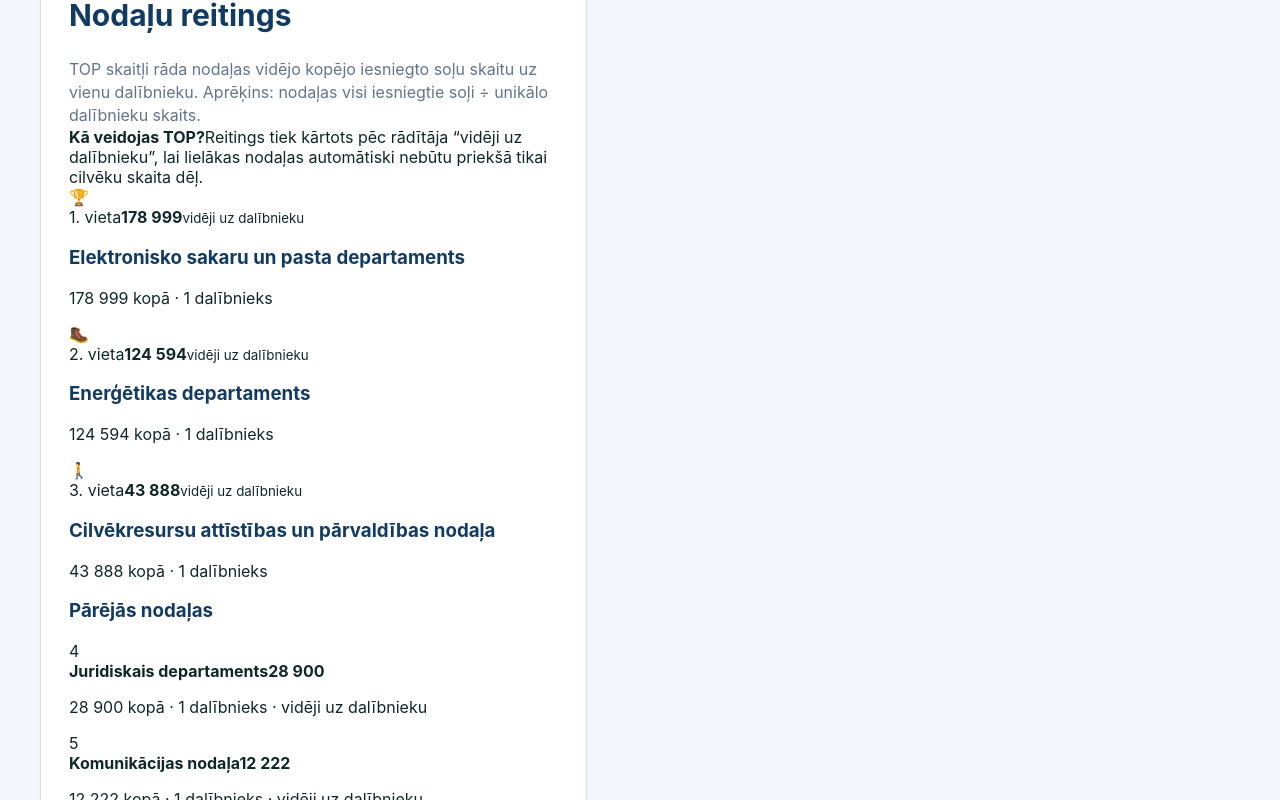
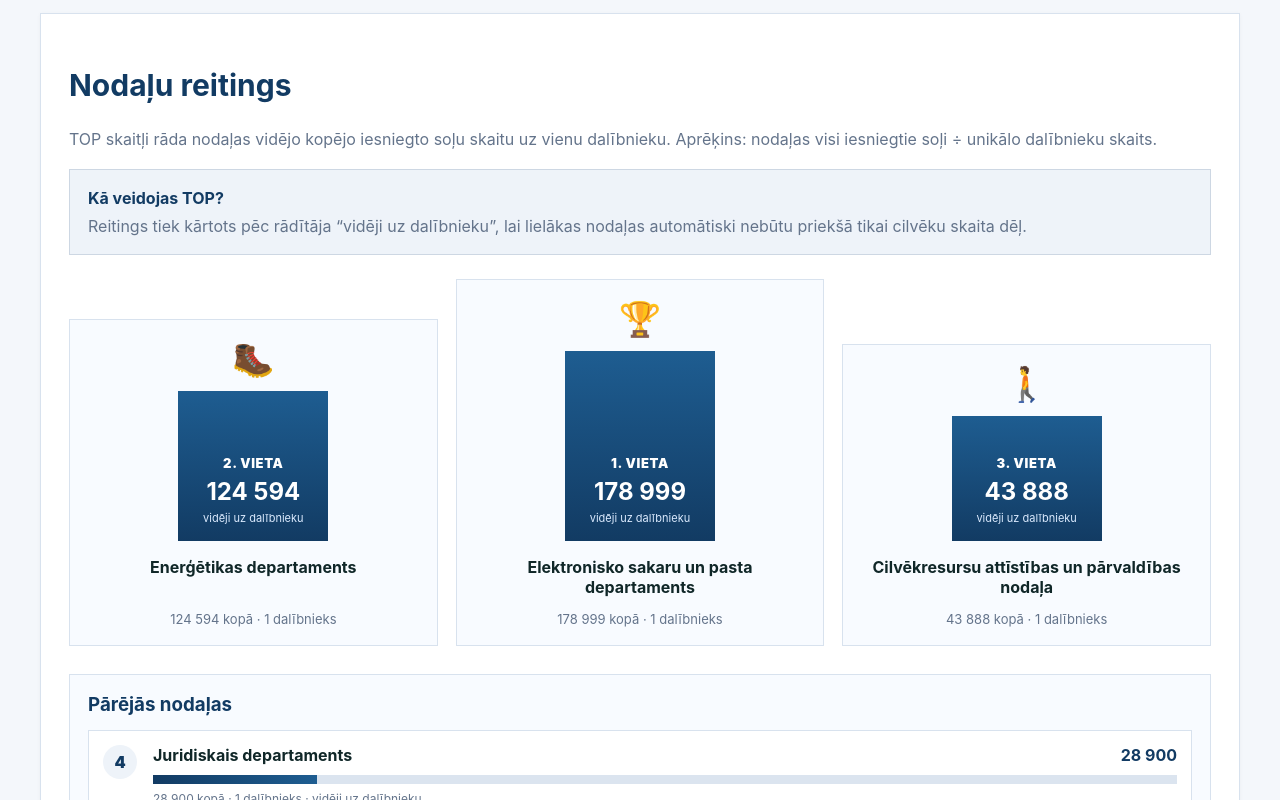
Before and after one commit to petersoneannaluize-creator/sprk-solu-izaicinajums, a React (Vite) app: page / in a window 1280 px wide. Shown: the part 2700-3500 px from the top of the page. Built offline with nearby package versions, Linux system fonts and the light colour scheme.

Commit message:
Update style.css

```diff
--- a/src/style.css
+++ b/src/style.css
@@ -347,3 +347,513 @@ h1 {
     grid-template-columns: 1fr;
   }
 }
+/* --- Cilvēku reitingi blakus --- */
+
+.peopleGrid {
+  grid-template-columns: 1.15fr 0.85fr;
+}
+
+.fullRanking {
+  max-height: 520px;
+  overflow: auto;
+}
+
+/* --- Nodaļu pjedestāls --- */
+
+.departmentGrid {
+  grid-template-columns: 1fr;
+}
+
+.departmentCard {
+  width: 100%;
+}
+
+.departmentExplanation {
+  margin-top: 18px;
+  margin-bottom: 24px;
+  background: var(--light);
+  border: 1px solid rgba(18,59,99,.15);
+  padding: 16px 18px;
+  color: var(--muted);
+  line-height: 1.5;
+}
+
+.departmentExplanation b {
+  display: block;
+  color: var(--blue);
+  margin-bottom: 4px;
+}
+
+.departmentPodium {
+  display: grid;
+  grid-template-columns: repeat(3, 1fr);
+  gap: 18px;
+  align-items: end;
+  margin-top: 18px;
+}
+
+.podiumCard {
+  border: 1px solid var(--border);
+  background: #f8fbff;
+  padding: 18px;
+  text-align: center;
+  display: flex;
+  flex-direction: column;
+  justify-content: flex-end;
+}
+
+.podiumCard.first {
+  order: 2;
+}
+
+.podiumCard.second {
+  order: 1;
+}
+
+.podiumCard.third {
+  order: 3;
+}
+
+.podiumIcon {
+  font-size: 34px;
+  margin-bottom: 12px;
+}
+
+.podiumBar {
+  margin: 0 auto;
+  width: 150px;
+  background: linear-gradient(180deg, #1e5d91, var(--blue));
+  color: white;
+  padding: 16px 12px;
+  display: flex;
+  flex-direction: column;
+  justify-content: flex-end;
+}
+
+.podiumCard.first .podiumBar {
+  min-height: 190px;
+}
+
+.podiumCard.second .podiumBar {
+  min-height: 150px;
+}
+
+.podiumCard.third .podiumBar {
+  min-height: 125px;
+}
+
+.podiumBar span {
+  font-size: 13px;
+  font-weight: 900;
+  text-transform: uppercase;
+  letter-spacing: .05em;
+}
+
+.podiumBar b {
+  font-size: 24px;
+  line-height: 1.1;
+  margin-top: 8px;
+}
+
+.podiumBar small {
+  font-size: 11px;
+  line-height: 1.2;
+  margin-top: 6px;
+  color: #dbeafe;
+}
+
+.podiumCard h3 {
+  min-height: 46px;
+  margin: 16px 0 8px;
+  font-size: 16px;
+  line-height: 1.25;
+  color: var(--text);
+}
+
+.podiumCard p {
+  margin: 0;
+  color: var(--muted);
+  font-size: 13px;
+}
+
+.otherDepartments {
+  margin-top: 28px;
+  background: #f8fbff;
+  border: 1px solid var(--border);
+  padding: 18px;
+}
+
+.otherDepartments h3 {
+  margin: 0 0 14px;
+  color: var(--blue);
+}
+
+.otherDeptRow {
+  display: grid;
+  grid-template-columns: 38px 1fr;
+  gap: 12px;
+  align-items: start;
+  background: white;
+  border: 1px solid var(--border);
+  padding: 14px;
+  margin-bottom: 10px;
+}
+
+.otherDeptRank {
+  width: 34px;
+  height: 34px;
+  border-radius: 50%;
+  background: var(--light);
+  color: var(--blue);
+  font-weight: 900;
+  display: flex;
+  align-items: center;
+  justify-content: center;
+}
+
+.otherDeptTop {
+  display: flex;
+  justify-content: space-between;
+  gap: 14px;
+}
+
+.otherDeptTop b {
+  color: var(--text);
+}
+
+.otherDeptTop strong {
+  color: var(--blue);
+  white-space: nowrap;
+}
+
+.otherDeptBar {
+  height: 9px;
+  background: #dbe4ef;
+  margin-top: 10px;
+  overflow: hidden;
+}
+
+.otherDeptBar div {
+  height: 100%;
+  background: linear-gradient(90deg, var(--blue), #1e5d91);
+}
+
+.otherDeptMain p {
+  margin: 7px 0 0;
+  color: var(--muted);
+  font-size: 12px;
+}
+
+/* --- Embed skati Regnet vajadzībām --- */
+
+.embedPage {
+  margin: 0;
+  padding: 16px;
+  background: #f4f7fb;
+  color: var(--text);
+  font-family: Inter, Arial, sans-serif;
+}
+
+.embedCard {
+  background: white;
+  border: 1px solid var(--border);
+  padding: 24px;
+  box-shadow: 0 1px 4px rgba(16,39,40,.04);
+}
+
+.embedHeader {
+  display: flex;
+  justify-content: space-between;
+  gap: 20px;
+  align-items: flex-start;
+}
+
+.embedEyebrow {
+  margin: 0 0 6px;
+  font-size: 12px;
+  font-weight: 900;
+  letter-spacing: .18em;
+  text-transform: uppercase;
+  color: var(--blue);
+}
+
+.embedHeader h1 {
+  margin: 0;
+  font-size: 34px;
+  line-height: 1.05;
+  color: var(--blue);
+  letter-spacing: -0.03em;
+}
+
+.embedHeader p {
+  margin: 8px 0 0;
+  color: var(--muted);
+}
+
+.embedBadge {
+  background: var(--blue);
+  color: white;
+  font-size: 28px;
+  font-weight: 900;
+  padding: 14px 18px;
+  min-width: 88px;
+  text-align: center;
+}
+
+.embedProgressLine {
+  height: 26px;
+  background: #dbe4ef;
+  margin: 22px 0 10px;
+  overflow: hidden;
+}
+
+.embedProgressLine div {
+  height: 100%;
+  background: linear-gradient(90deg, var(--blue), #1e5d91);
+}
+
+.embedMeta {
+  display: flex;
+  justify-content: space-between;
+  color: var(--muted);
+  font-size: 13px;
+}
+
+.embedMeta strong {
+  color: var(--blue);
+}
+
+.embedNext {
+  margin-top: 18px;
+  background: var(--light);
+  border: 1px solid rgba(18,59,99,.15);
+  padding: 14px 16px;
+  display: grid;
+  gap: 4px;
+}
+
+.embedNext span {
+  color: var(--muted);
+  font-size: 13px;
+}
+
+.embedNext b,
+.embedNext strong {
+  color: var(--blue);
+}
+
+.embedTitle {
+  margin: 0;
+  color: var(--blue);
+  font-size: 30px;
+  letter-spacing: -0.03em;
+}
+
+.embedDescription {
+  margin: 8px 0 20px;
+  color: var(--muted);
+  line-height: 1.45;
+}
+
+.embedPodium {
+  display: grid;
+  grid-template-columns: repeat(3, 1fr);
+  gap: 16px;
+  align-items: end;
+}
+
+.embedPodiumCard {
+  border: 1px solid var(--border);
+  background: #f8fbff;
+  padding: 16px;
+  text-align: center;
+  display: flex;
+  flex-direction: column;
+  justify-content: flex-end;
+}
+
+.embedPodiumCard.first {
+  order: 2;
+}
+
+.embedPodiumCard.second {
+  order: 1;
+}
+
+.embedPodiumCard.third {
+  order: 3;
+}
+
+.embedPodiumIcon {
+  font-size: 30px;
+  margin-bottom: 10px;
+}
+
+.embedPodiumBar {
+  margin: 0 auto;
+  width: 140px;
+  background: linear-gradient(180deg, #1e5d91, var(--blue));
+  color: white;
+  padding: 14px 10px;
+  display: flex;
+  flex-direction: column;
+  justify-content: flex-end;
+}
+
+.embedPodiumCard.first .embedPodiumBar {
+  min-height: 160px;
+}
+
+.embedPodiumCard.second .embedPodiumBar {
+  min-height: 125px;
+}
+
+.embedPodiumCard.third .embedPodiumBar {
+  min-height: 105px;
+}
+
+.embedPodiumBar span {
+  font-size: 12px;
+  font-weight: 900;
+  text-transform: uppercase;
+}
+
+.embedPodiumBar b {
+  font-size: 22px;
+  line-height: 1.1;
+  margin-top: 6px;
+}
+
+.embedPodiumBar small {
+  font-size: 10px;
+  line-height: 1.2;
+  margin-top: 5px;
+  color: #dbeafe;
+}
+
+.embedPodiumCard h2 {
+  min-height: 42px;
+  margin: 14px 0 6px;
+  font-size: 15px;
+  line-height: 1.25;
+  color: var(--text);
+}
+
+.embedPodiumCard p {
+  margin: 0;
+  color: var(--muted);
+  font-size: 12px;
+}
+
+.embedOtherDepartments {
+  margin-top: 20px;
+  background: #f8fbff;
+  border: 1px solid var(--border);
+  padding: 14px;
+}
+
+.embedOtherDeptRow {
+  display: grid;
+  grid-template-columns: 34px 1fr;
+  gap: 10px;
+  background: white;
+  border: 1px solid var(--border);
+  padding: 12px;
+  margin-bottom: 8px;
+}
+
+.embedOtherDeptRow > span {
+  width: 30px;
+  height: 30px;
+  border-radius: 50%;
+  background: var(--light);
+  color: var(--blue);
+  font-weight: 900;
+  display: flex;
+  align-items: center;
+  justify-content: center;
+}
+
+.embedOtherDeptTop {
+  display: flex;
+  justify-content: space-between;
+  gap: 12px;
+}
+
+.embedOtherDeptTop b {
+  color: var(--text);
+  font-size: 14px;
+}
+
+.embedOtherDeptTop strong {
+  color: var(--blue);
+  white-space: nowrap;
+}
+
+.embedOtherDeptBar {
+  height: 8px;
+  background: #dbe4ef;
+  margin-top: 8px;
+  overflow: hidden;
+}
+
+.embedOtherDeptBar div {
+  height: 100%;
+  background: linear-gradient(90deg, var(--blue), #1e5d91);
+}
+
+.embedOtherDeptRow p {
+  margin: 6px 0 0;
+  color: var(--muted);
+  font-size: 12px;
+}
+
+@media (max-width: 980px) {
+  .peopleGrid {
+    grid-template-columns: 1fr;
+  }
+
+  .departmentPodium {
+    grid-template-columns: 1fr;
+  }
+
+  .podiumCard.first,
+  .podiumCard.second,
+  .podiumCard.third {
+    order: initial;
+  }
+
+  .podiumBar {
+    width: 100%;
+    min-height: auto !important;
+    padding: 18px;
+  }
+}
+
+@media (max-width: 760px) {
+  .embedPodium {
+    grid-template-columns: 1fr;
+  }
+
+  .embedPodiumCard.first,
+  .embedPodiumCard.second,
+  .embedPodiumCard.third {
+    order: initial;
+  }
+
+  .embedPodiumBar {
+    width: 100%;
+    min-height: auto !important;
+  }
+
+  .embedHeader {
+    flex-direction: column;
+  }
+}
+
+@media (max-width: 640px) {
+  .otherDeptTop {
+    flex-direction: column;
+    gap: 4px;
+  }
+}
```
